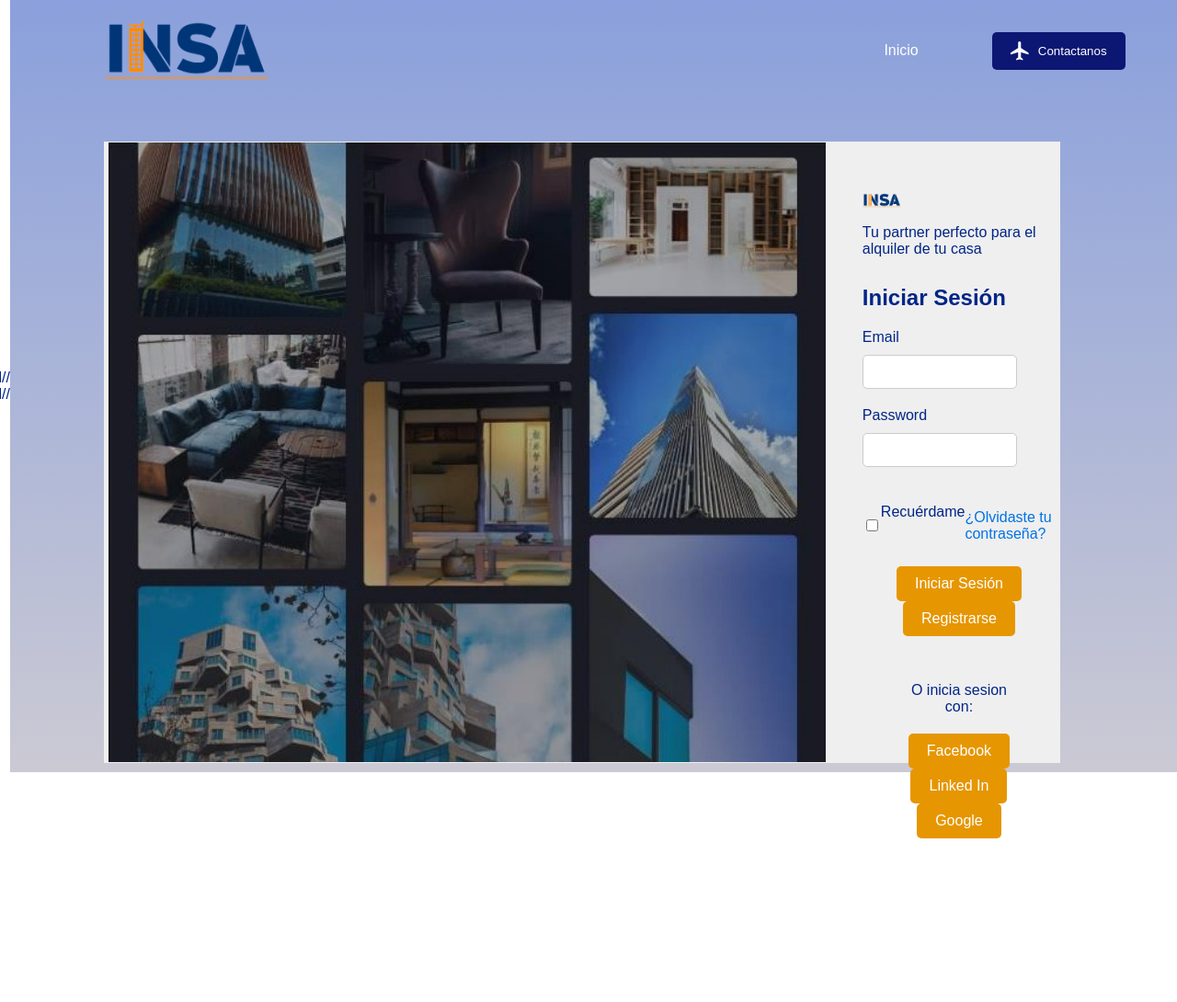
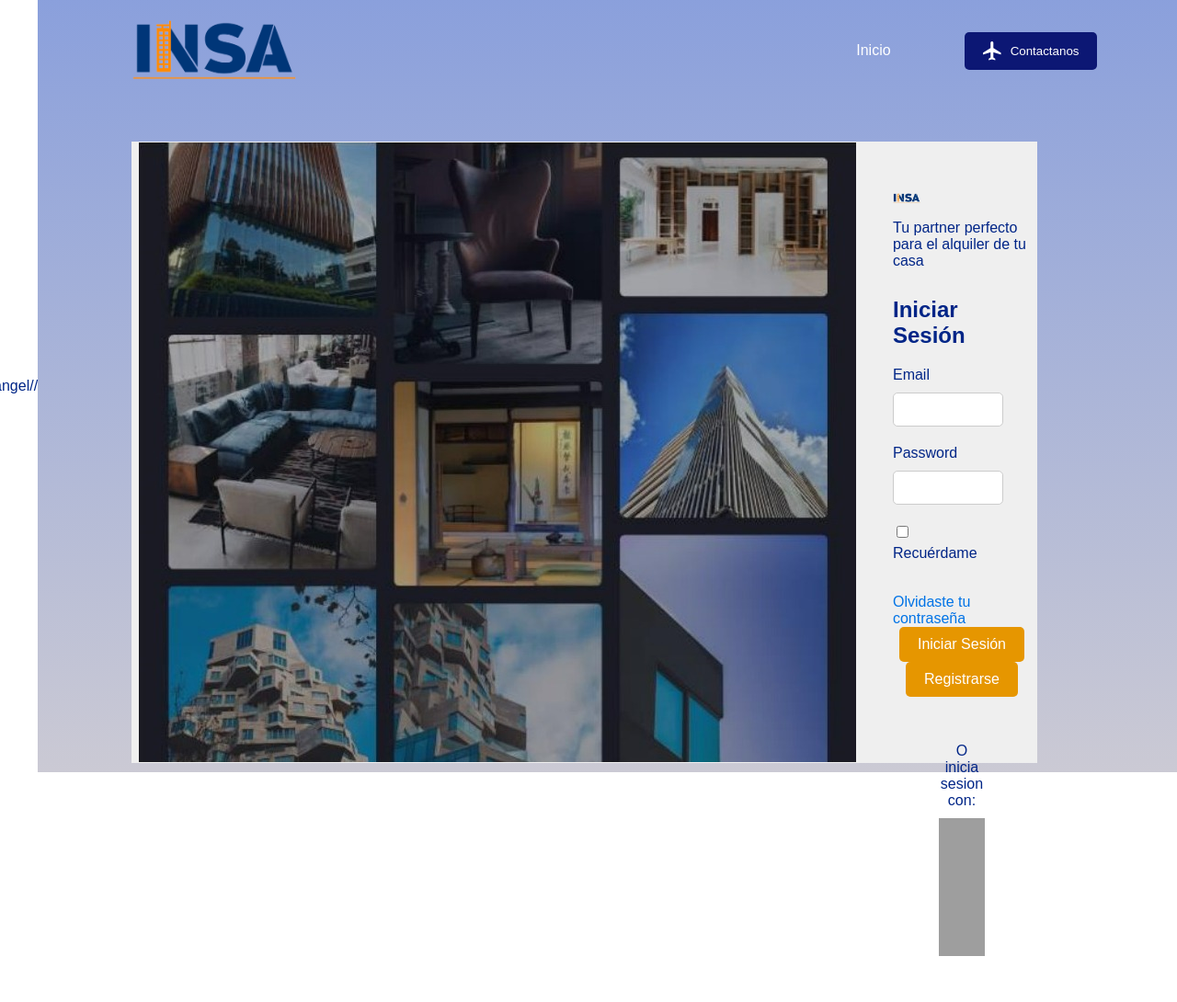
Before and after one commit to LuisAngelzzz/INSA, a PHP site: page /login.php in a window 1280 px wide; the page is wider, and only the part inside the window is pictured. Shown: that part at 92% size. Before the commit the page ends 912 px from the top of that part, so only its background shows below. Run offline with PHP 8.4, Linux system fonts and the light colour scheme; grey boxes are pictures that could not be loaded.

Commit message:
Add files via upload

```diff
--- a/login.php
+++ b/login.php
@@ -1,4 +1,4 @@
- <?php
+<?php
 include('conex.php');
 
 if(isset($_POST['login'])) {
@@ -16,11 +16,11 @@ if(isset($_POST['login'])) {
         echo "Credenciales incorrectas. Inténtalo de nuevo.";
     }
 }
-?>//angel//
+?>
 <!DOCTYPE html>
 <html>
 <head>
-    <title>Inicio de aSesión</title>
+    <title>Inicio de Sesión</title>
     <link rel="stylesheet" type="text/css" href="css/style.css">
 </head>
 <body>
@@ -54,11 +54,11 @@ if(isset($_POST['login'])) {
                     <label for="password">Password</label>
                     <input type="password" name="password" id="password" required><br>
 
-    <div id="check">
-    <input type="checkbox" id="miCheckbox" name="miCheckbox" value="valor">
 
-    <p> <label for="miCheckbox">Recuérdameㅤㅤㅤㅤㅤ</label></p>
-                <a href="olvidar_contrasena.php">¿Olvidaste tu contraseña?</a>
+<div class="horizontal-center">
+  <input type="checkbox" id="recuerdame">
+  <label for="recuerdame">Recuérdameㅤㅤㅤㅤㅤㅤ</label>
+  <a class="black-link" href="pagina_de_olvidar_contrasena.html">Olvidaste tu contraseña</a>
 </div>
 
 
@@ -70,11 +70,17 @@ if(isset($_POST['login'])) {
 
 <div id="centrar">
 <label>O inicia sesion con:</label>
-    <p></p>
 
-<input type="submit" name="login" value="Facebook">
-<input type="submit" name="login" value="Linked In">
-<input type="submit" name="login" value="Google">
+
+<a href="fb.com">
+  <img src="img/fb.png" width="50" height="50">
+</a>
+<a href="fb.com">
+  <img src="img/link.png" width="50" height="50">
+</a>
+<a href="https://fb.com">
+  <img src="img/google.png" width="50" height="50">
+ </a>
 </form>
 </div>
 
```
